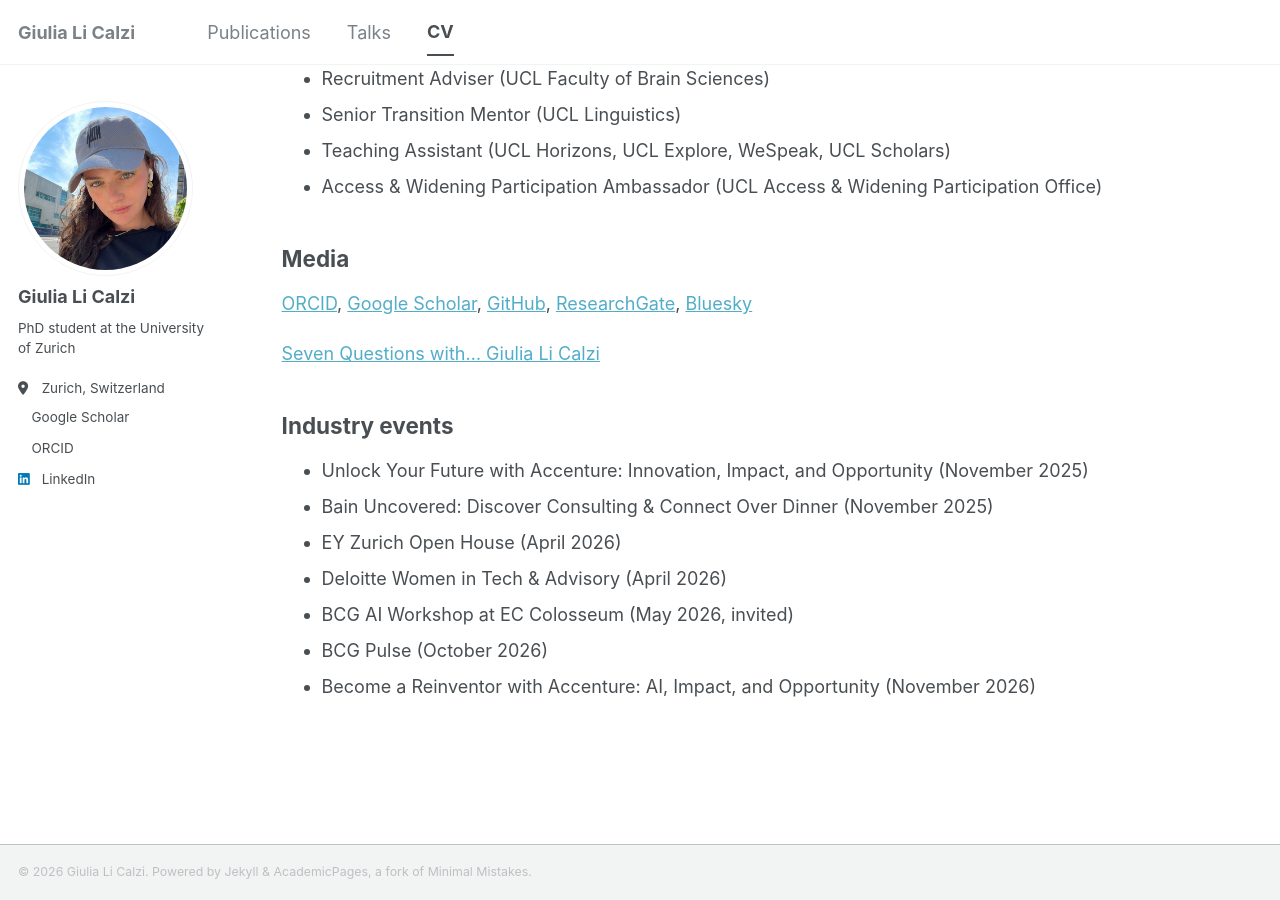
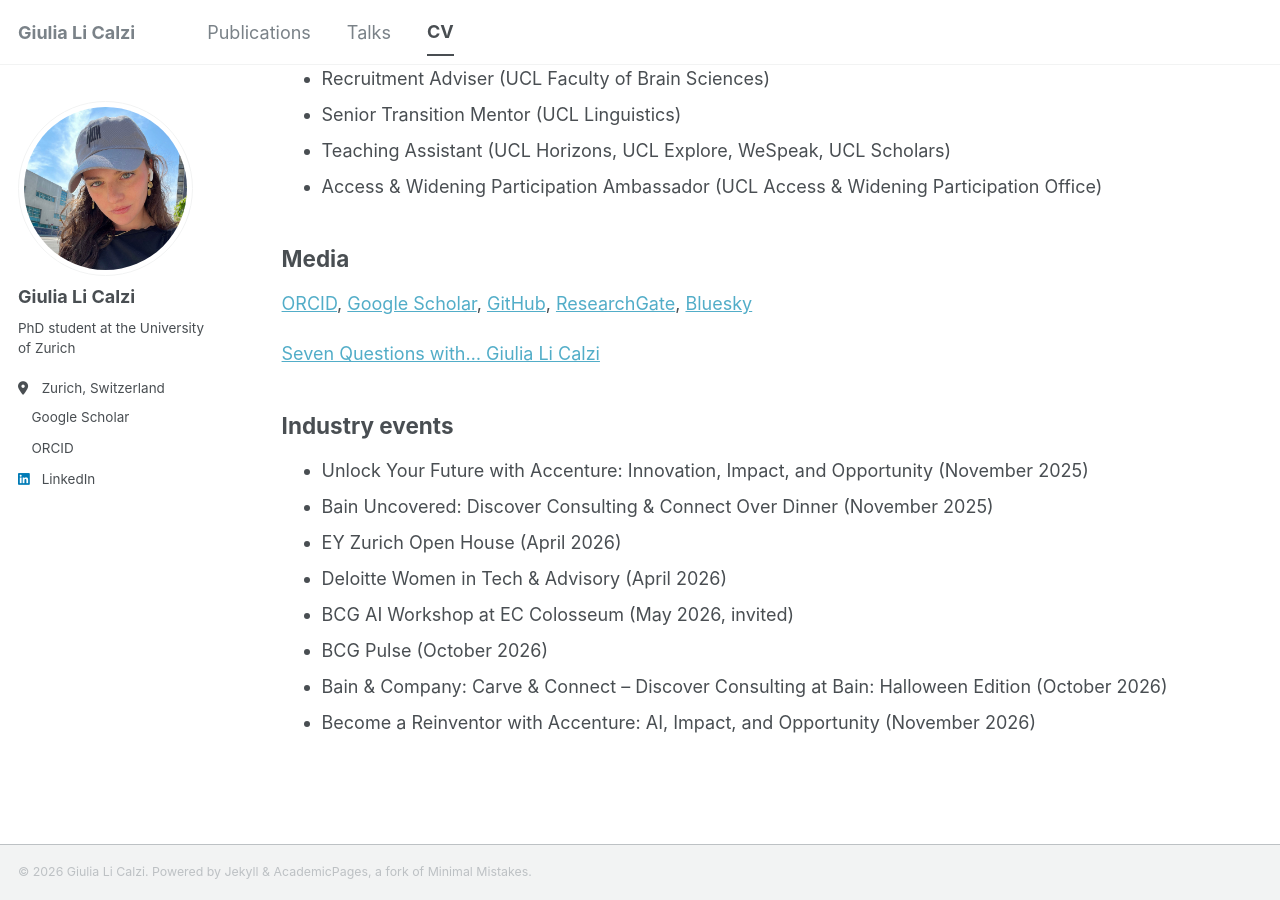
Before and after one commit to glicalzi/glicalzi.github.io, a Jekyll site: the page built from _pages/cv.md, in a window 1280 px wide and 900 px high, scrolled down 2098 px. Built offline with Jekyll 4.4.1, drawn with Linux system fonts in a browser that asks for light colours; a style sheet for code colours, icons or effects is not loaded.

Commit message:
Update cv.md

```diff
--- a/_pages/cv.md
+++ b/_pages/cv.md
@@ -79,4 +79,5 @@ Moul, V., & **Li Calzi, G.** (2022). Anglo-Latin macaronic verse in early modern
 - Deloitte Women in Tech &amp; Advisory (April 2026)
 - BCG AI Workshop at EC Colosseum (May 2026, invited)
 - BCG Pulse (October 2026)
+- Bain & Company: Carve & Connect – Discover Consulting at Bain: Halloween Edition (October 2026)
 - Become a Reinventor with Accenture: AI, Impact, and Opportunity (November 2026)
```
